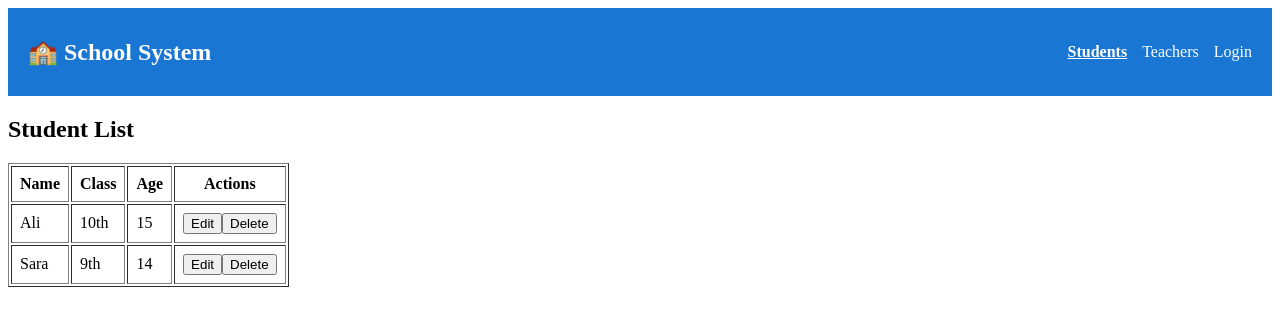
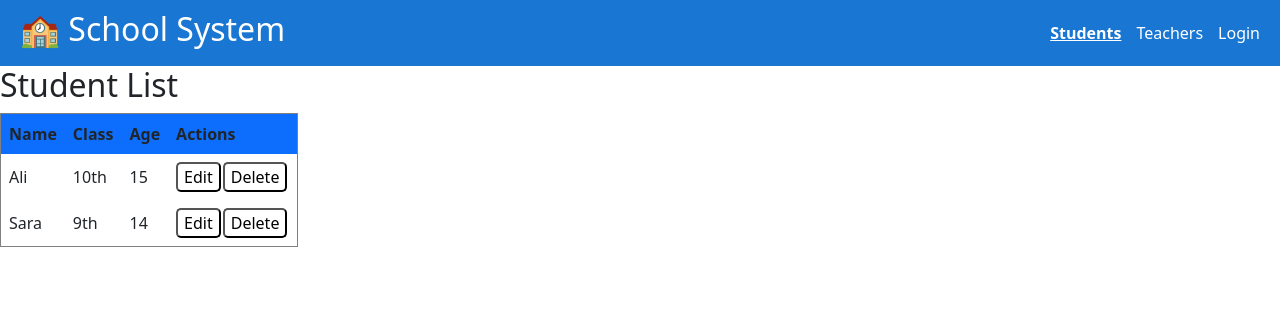
Before and after one commit to Arif-Umrani/schoolSystem-angular, an Angular app: page /students in a window 1280 px wide. Shown: the top 326 px of the page. Built offline with nearby package versions, Linux system fonts and the light colour scheme.

Commit message:
add bootstrap and fix studant & teacher styling

```diff
--- a/src/app/modules/students/student-list/student-list.html
+++ b/src/app/modules/students/student-list/student-list.html
@@ -3,7 +3,7 @@
 <h2>Student List</h2>
 
 <table border="1" cellpadding="8">
-  <tr>
+  <tr class="bg-primary">
     <th>Name</th>
     <th>Class</th>
     <th>Age</th>
@@ -15,8 +15,8 @@
     <td>{{ student.className }}</td>
     <td>{{ student.age }}</td>
     <td>
-      <button [routerLink]="['/students/edit', i]">Edit</button>
-      <button (click)="deleteStudent(i)">Delete</button>
+      <button [routerLink]="['/students/edit', i]" class="actionBtn">Edit</button>
+      <button (click)="deleteStudent(i)" class="actionBtn">Delete</button>
     </td>
   </tr>
 </table>
--- a/src/app/modules/students/student-list/student-list.scss
+++ b/src/app/modules/students/student-list/student-list.scss
@@ -0,0 +1,5 @@
+.actionBtn {
+  background-color: #ffffff;
+  border-radius: 5px;
+  margin-right: 2px;
+}
--- a/src/app/modules/teachers/teacher-list/teacher-list.html
+++ b/src/app/modules/teachers/teacher-list/teacher-list.html
@@ -3,7 +3,7 @@
 <h2>Teacher List</h2>
 
 <table border="1" cellpadding="8">
-  <tr>
+  <tr class="bg-primary">
     <th>Name</th>
     <th>Subject</th>
     <th>Experience <br> (Years)</th>
@@ -16,9 +16,9 @@
     <td>{{ teacher.experience }}</td>
     <td>
       <!-- <button (click)="editTeacher(i)">Edit</button> -->
-      <button [routerLink]="['/teachers/edit', i]">Edit</button>
+      <button [routerLink]="['/teachers/edit', i]" class="actionBtn">Edit</button>
 
-      <button (click)="deleteTeacher(i)">Delete</button>
+      <button (click)="deleteTeacher(i)" class="actionBtn">Delete</button>
     </td>
   </tr>
 </table>
--- a/src/app/modules/teachers/teacher-list/teacher-list.scss
+++ b/src/app/modules/teachers/teacher-list/teacher-list.scss
@@ -0,0 +1,5 @@
+.actionBtn {
+  background-color: #ffffff;
+  border-radius: 5px;
+  margin-right: 2px;
+}
--- a/src/main.ts
+++ b/src/main.ts
@@ -1,10 +1,11 @@
 import { bootstrapApplication } from '@angular/platform-browser';
 import { appConfig } from './app/app.config';
 import { App } from './app/app';
-
+import 'bootstrap';
 
 //bootstrap import
 // import 'bootstrap/dist/js/bootstrap.bundle.min.js';
 
+
 bootstrapApplication(App, appConfig)
   .catch((err) => console.error(err));
--- a/src/styles.scss
+++ b/src/styles.scss
@@ -2,4 +2,4 @@
 
 
 //bootstrap
-// @import "bootstrap/dist/css/bootstrap.min.css";
+@import "bootstrap/dist/css/bootstrap.min.css";
```
